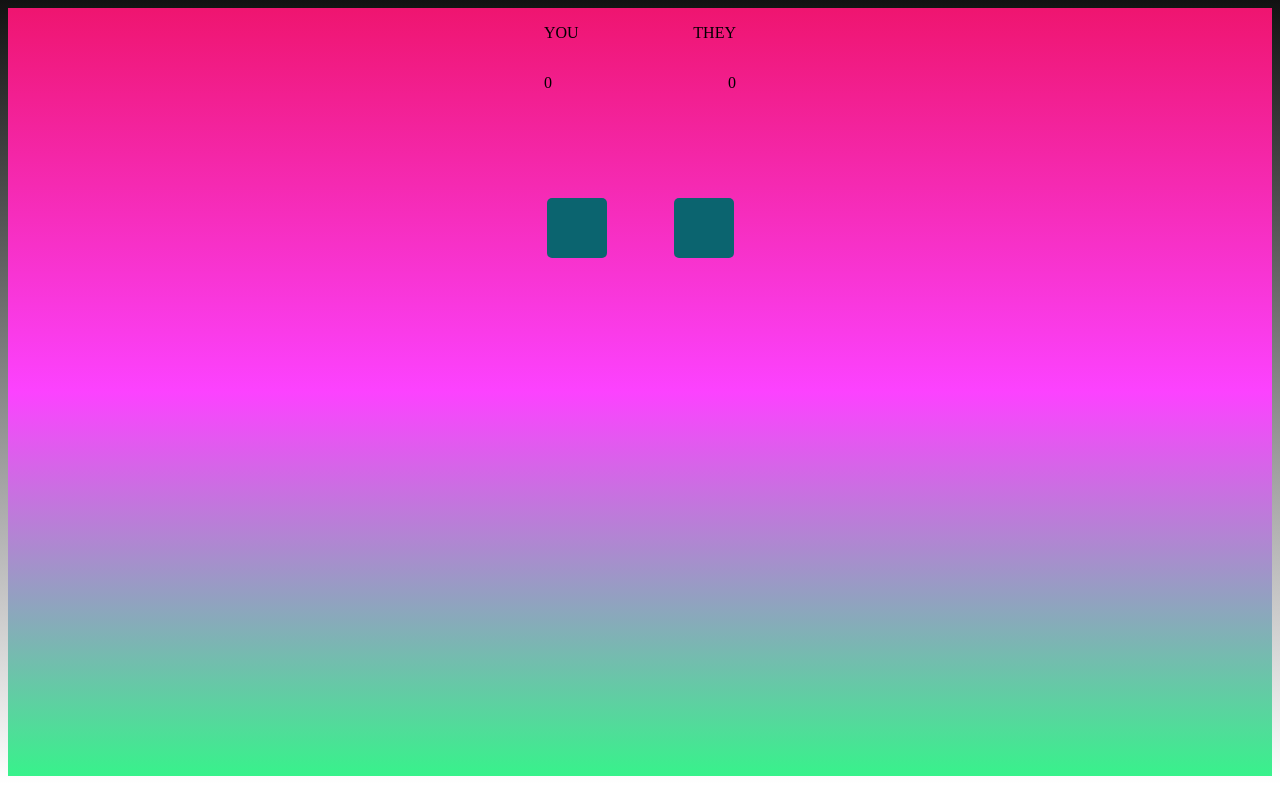
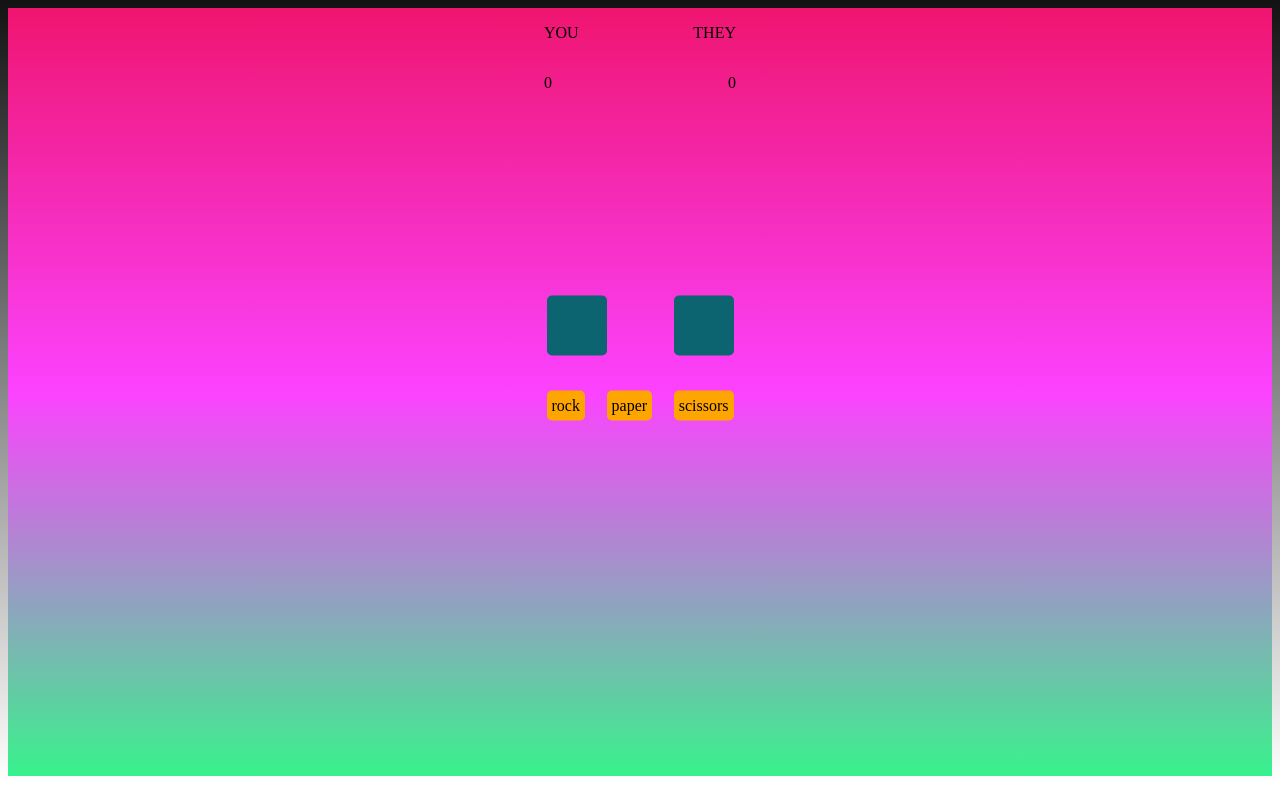
Before and after one commit to luzushka/rock-paper-scissors, a website built with Parcel: page src/index.html in a window 1280 px wide. Built offline with nearby package versions, Linux system fonts and the light colour scheme.

Commit message:
Added keyboard component files, started to build score setter

```diff
--- a/src/components/arena/arena.js
+++ b/src/components/arena/arena.js
@@ -1,4 +1,5 @@
-import { createElement, setTextOfNode, appendChildren } from '../../rendering/rendering';
+import { createElement, appendChildren } from '../../rendering/rendering';
+import keyboard from '../keyboard/keyboard';
 import './arena.scss';
 
 const createArenaElement = () => {
@@ -10,6 +11,7 @@ const createArenaElement = () => {
 
     appendChildren(choiceWrapper, yourChoice, theirChoice);
     appendChildren(arena, choiceWrapper);
+    appendChildren(arena, keyboard());
 
     return arena;
 }
--- a/src/components/arena/arena.scss
+++ b/src/components/arena/arena.scss
@@ -18,4 +18,8 @@
 
 .arena-component {
     transform: translate(0%, 150%);
+    height: 125px;
+    display: flex;
+    flex-direction: column;
+    justify-content: space-between;
 }
--- /dev/null
+++ b/src/components/keyboard/keyboard.js
@@ -0,0 +1,22 @@
+import { createElement, appendChildren, setTextOfNode } from '../../rendering/rendering';
+import './keyboard.scss';
+
+const keyMaker = (keyText) => {
+    const keyElement = createElement('div', 'key-component');
+    setTextOfNode(keyElement, keyText);
+    return keyElement;
+};
+
+const createKeyboardElement = () => {
+    const keyboard = createElement('div', 'keyboard-component');
+    const keysWrapper = createElement('div', 'keys-wrapper');
+
+    const keys = ['rock', 'paper', 'scissors'].map(keyText => keyMaker(keyText));
+
+    appendChildren(keysWrapper, ...keys);
+    appendChildren(keyboard, keysWrapper);
+
+    return keyboard;
+}
+
+export default createKeyboardElement;
--- /dev/null
+++ b/src/components/keyboard/keyboard.scss
@@ -0,0 +1,15 @@
+.keys-wrapper {
+    display: flex;
+    flex-direction: row;
+    justify-content: space-between;
+}
+
+.key-component {
+    display: flex;
+    height: 30px;
+    padding: 0px 5px;
+    background-color: orange;
+    align-items: center;
+    justify-content: center;
+    border-radius: 5px;
+}
--- a/src/store/store.js
+++ b/src/store/store.js
@@ -1,2 +1,7 @@
 export const youScore = 0;
 export const theyScore = 0;
+
+export const setScore = (whoseScore, diff, callback) => {
+    whoseScore += diff;
+    callback();
+}
```
